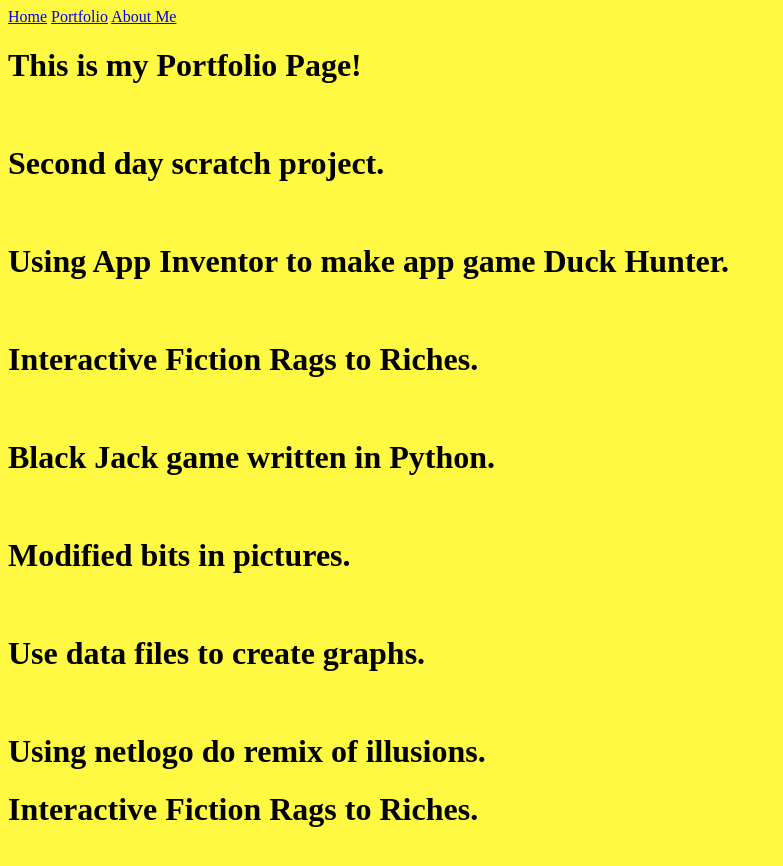
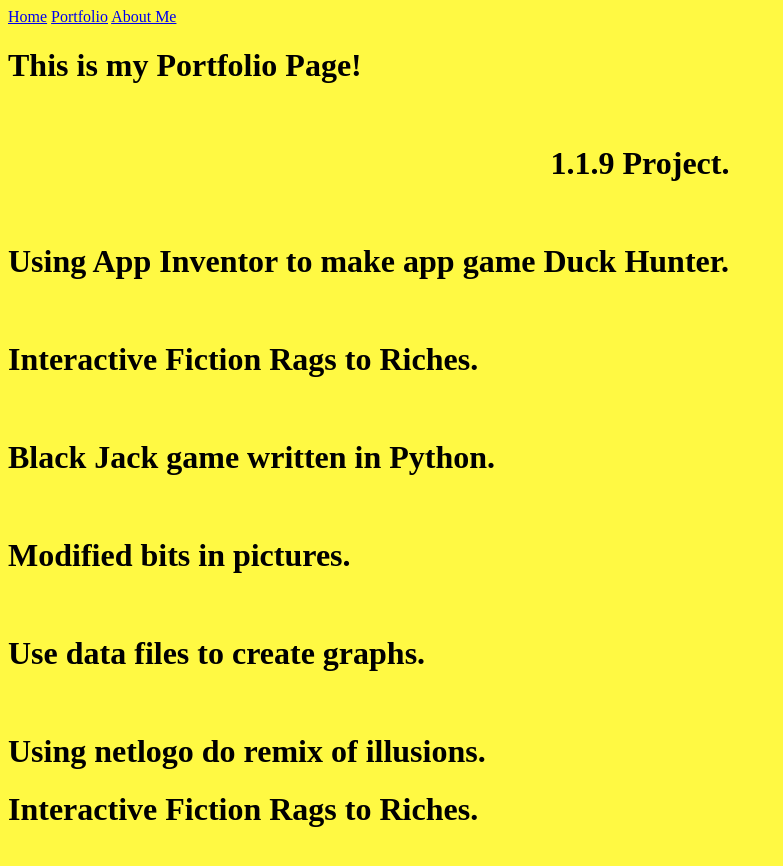
Before and after one commit to jadasundarram/jadasundarram.github.io, a plain HTML site: page portfolio.html in a window 1280 px wide. Shown: the whole page, without its empty margins (0-783 px from the left). Drawn offline with Linux system fonts and the light colour scheme.

Commit message:
Update portfolio.html

```diff
--- a/portfolio.html
+++ b/portfolio.html
@@ -10,8 +10,9 @@
     <a href="aboutme.html">About Me</a>
     <h1>This is my Portfolio Page!</h1>
     <br>
-    <h1>   Second day scratch project.</h1>
+    <h1> <center>  1.1.9 Project.</h1>
     <br>
+
     <h1>   Using App Inventor to make app game Duck Hunter.</h1>
     <br>
     <h1>   Interactive Fiction Rags to Riches.</h1>
```
